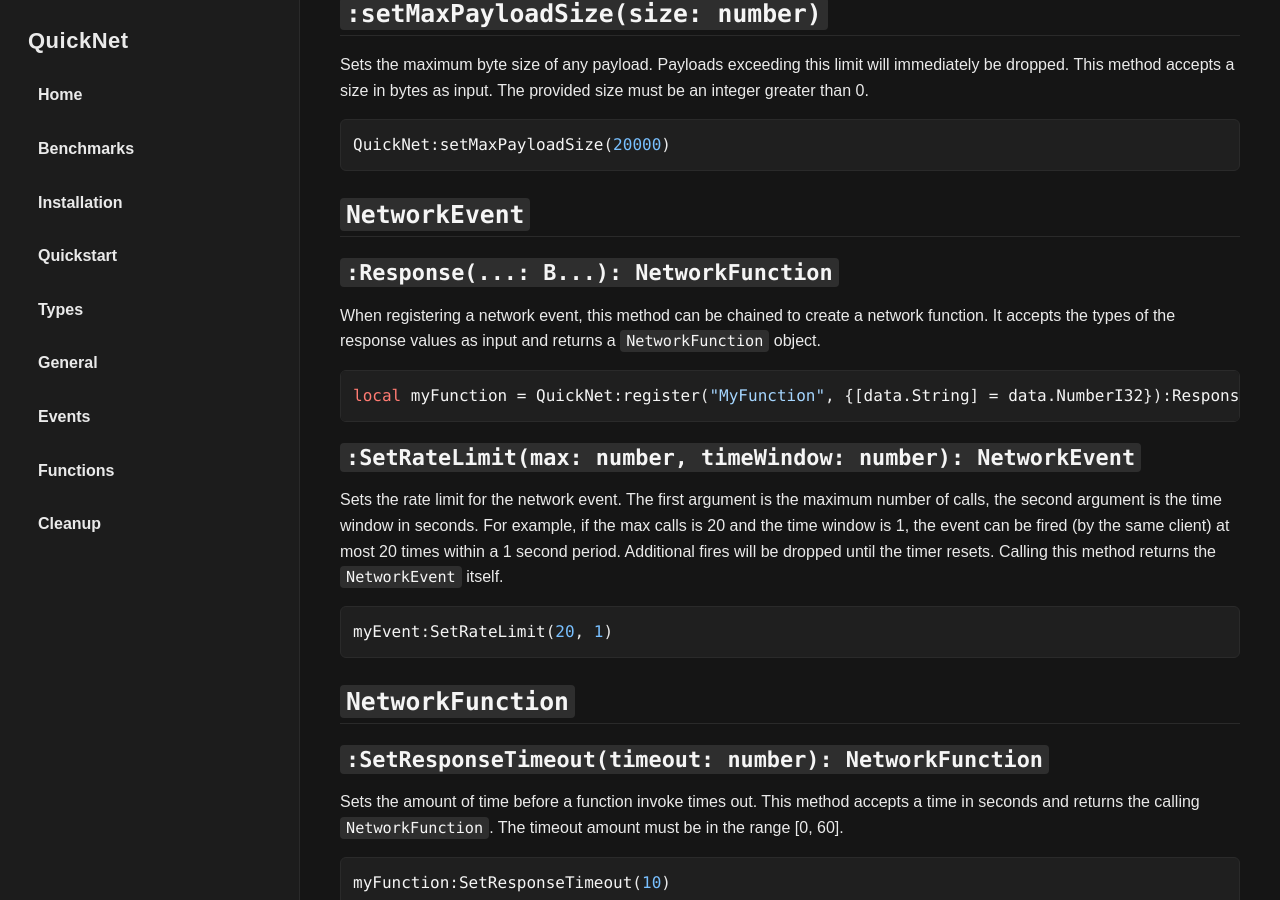
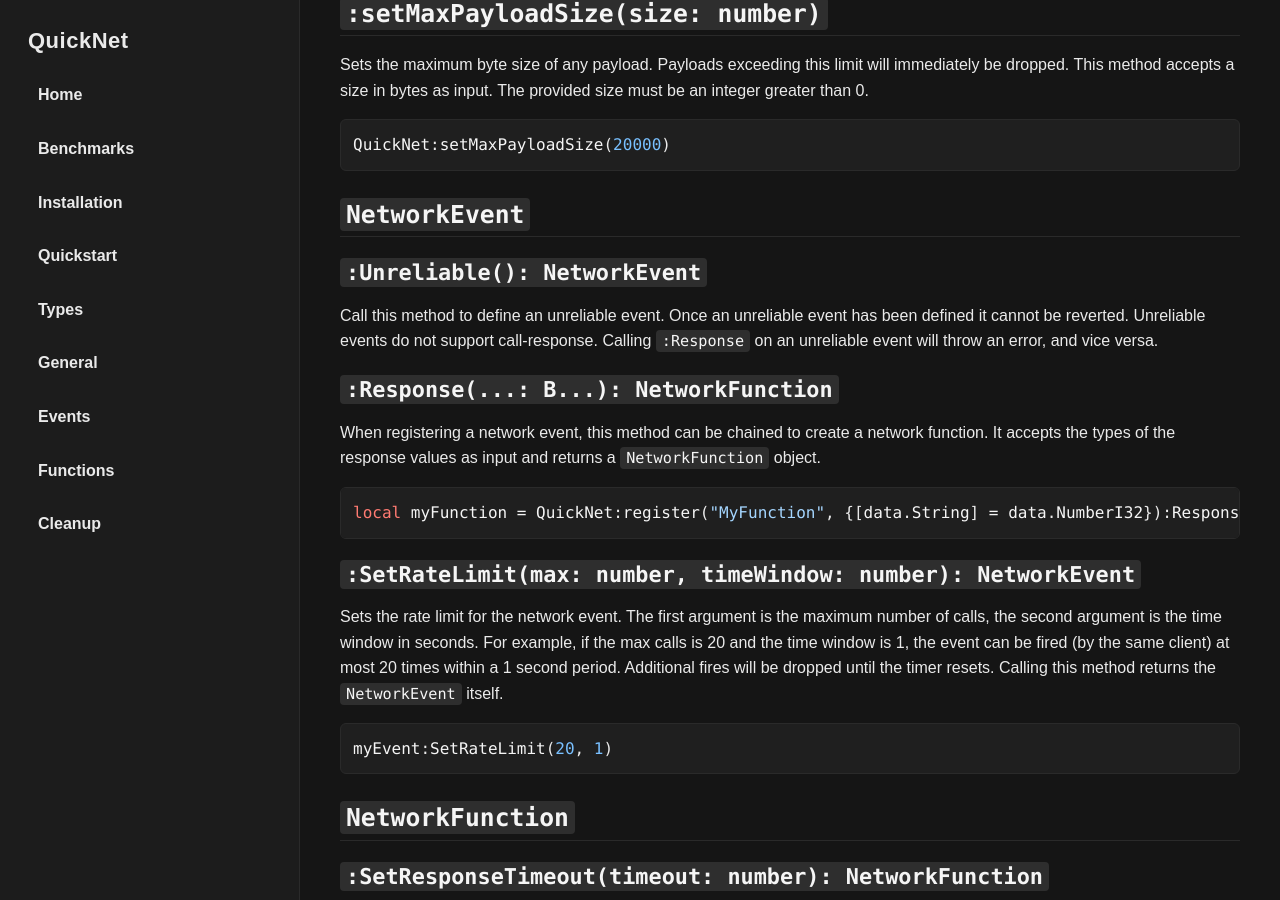
Before and after one commit to breadboardengineer1234/QuickNet, a Jekyll site: the page built from docs/general.md, in a window 1280 px wide and 900 px high, scrolled down 763 px. Built offline with Jekyll 4.4.1, drawn with Linux system fonts in a browser that asks for light colours.

Commit message:
Update general.md

````diff
--- a/docs/general.md
+++ b/docs/general.md
@@ -32,6 +32,9 @@ QuickNet:setMaxPayloadSize(20000)
 ```
 
 ## ``NetworkEvent``
+### ``:Unreliable(): NetworkEvent``
+Call this method to define an unreliable event. Once an unreliable event has been defined it cannot be reverted. Unreliable events do not support call-response. Calling `:Response` on an unreliable event will throw an error, and vice versa.
+
 ### ``:Response(...: B...): NetworkFunction``
 When registering a network event, this method can be chained to create a network function. It accepts the types of the response values as input and returns a ``NetworkFunction`` object.
 ```lua
````
